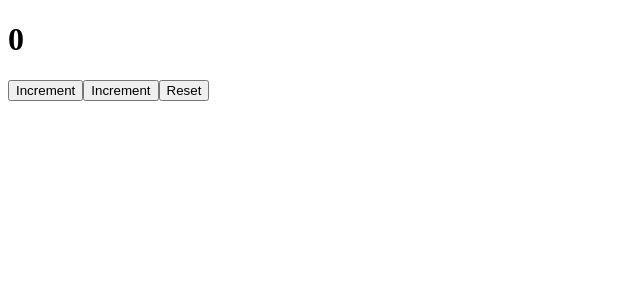
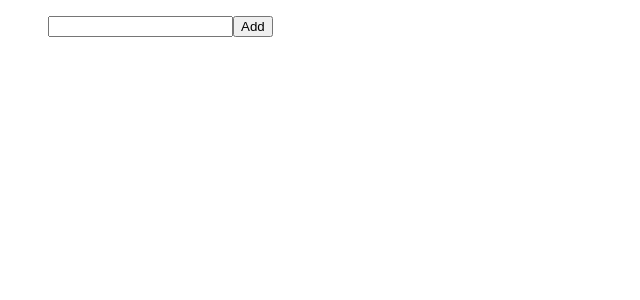
Before and after one commit to jaydipchangani/MERN, a React (Create React App) app in the folder React/my-app/: page / in a window 1280 px wide. Shown: the top 300 px of the page, without its empty margins (0-640 px from the left). Built offline with nearby package versions, Linux system fonts and the light colour scheme; the HTML template or start-up script is replaced by a standard one.

Commit message:
Todo app practice

```diff
--- a/React/my-app/src/Practice/Temp.jsx
+++ b/React/my-app/src/Practice/Temp.jsx
@@ -1,18 +1,29 @@
 import React, { useState } from 'react'
 
 function Temp() {
-    const [count,setCount] =useState(0)
+    const[toDo, setTodo] = useState([])
+    const[list,setList] = useState('')
+    const handleSubmit = () =>{
+        if(list == "") return
+        setTodo([...toDo, list])
+        setList('')
+     }
 
-    const handleIncrement =()=>{
-        setCount(count+1)
-    }
+     const handleDelete = (index) =>{
+        toDo.splice(index,1)
+        console.log(toDo)
+        setTodo([...toDo])
+     }
+
   return (
 
     <div>
-      <h1>{count}</h1>
-      <button onClick={handleIncrement}>Increment</button>
-      <button onClick={() => setCount(count-1)}>Increment</button>
-      <button onClick={() => setCount(0)}>Reset</button>
+    <ul>
+       <input type='text' onChange={(e)=>setList(e.target.value)}/>
+       <button onClick={handleSubmit}>Add</button>
+
+       { toDo.map((item, index) => <li key={index}>{item} <button onClick={() => handleDelete({index})}>Remove</button></li>)}
+    </ul>
     </div>
   )
 }
```
